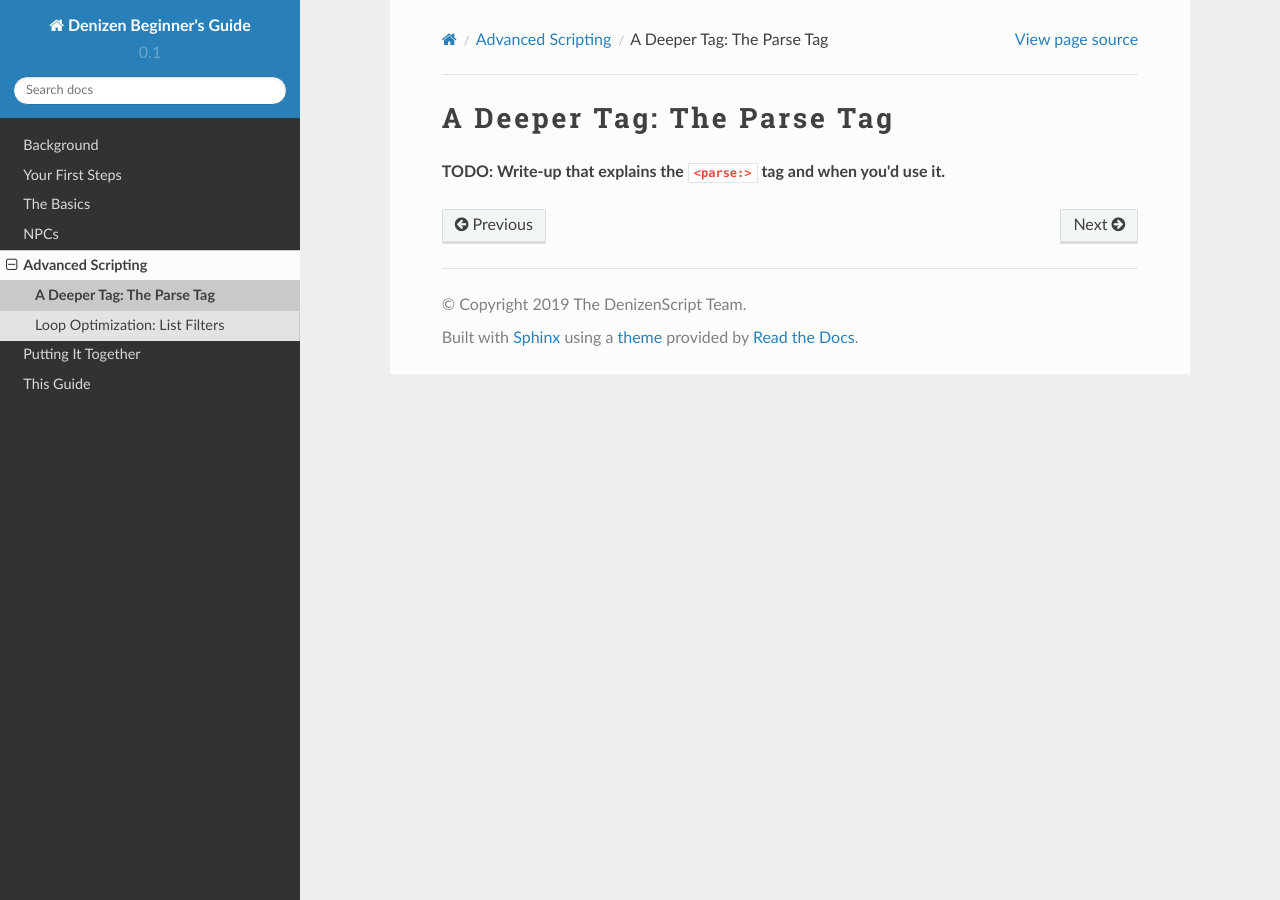
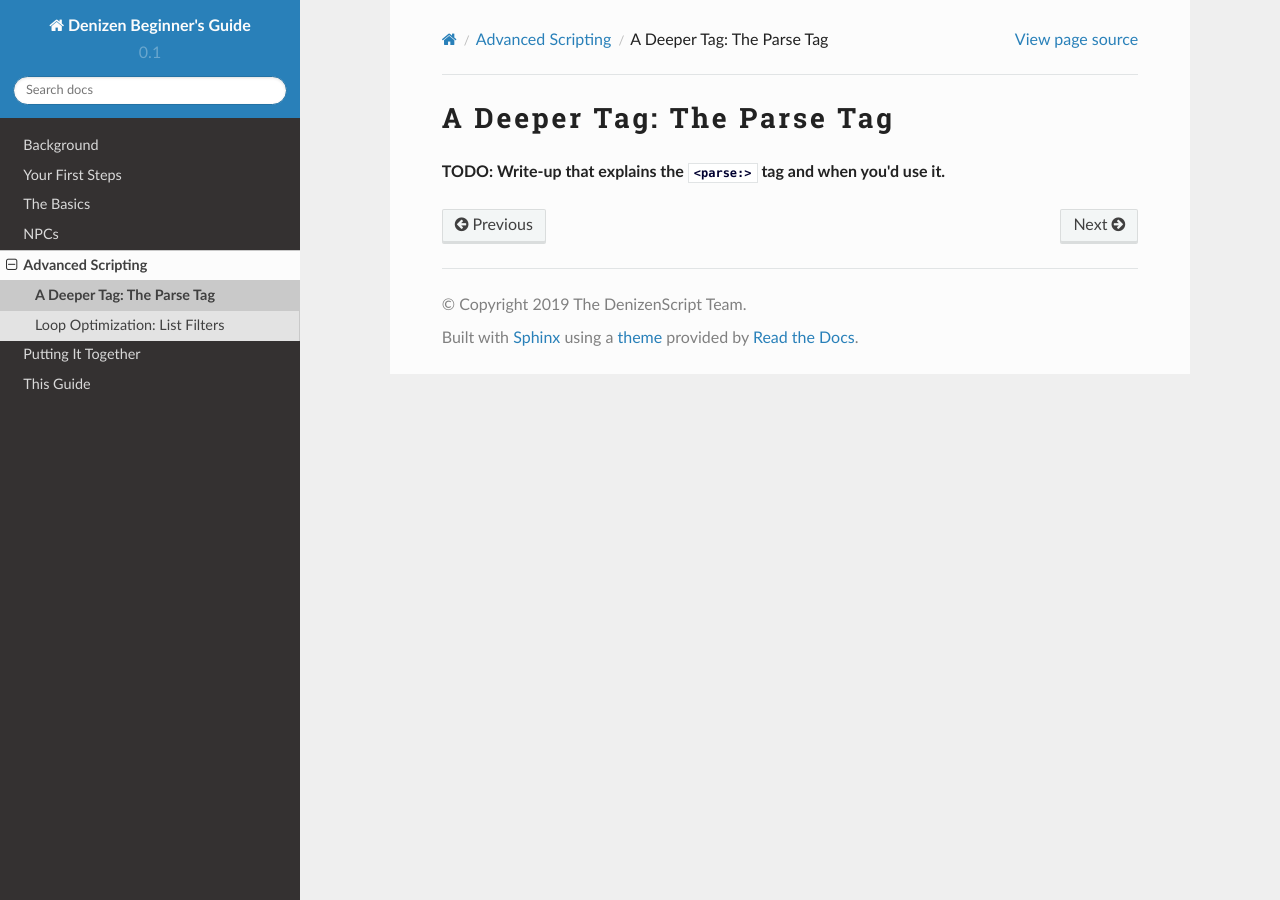
Before and after one commit to DenizenScript/Denizen-Beginners-Guide, a Sphinx documentation site: the page built from source/guides/advanced/parse-tag.md, in a window 1280 px wide. Built offline with Sphinx 7.4.7 and the Read the Docs theme 2.0.0, drawn with Linux system fonts in a browser that asks for light colours.

Commit message:
add some more handy things to the stylesheet

```diff
--- a/source/_static/css/stylesheet.css
+++ b/source/_static/css/stylesheet.css
@@ -1,13 +1,26 @@
 .wy-nav-content {
-    margin: auto;
+    margin: auto; /* Fix to make the content centered, not left-aligned */
 }
 
-h1, h2 {
+body {
+    color: #222222;
+}
+
+h1, h2 { /* Headers */
     letter-spacing: 0.1em;
 }
 
-pre {
+.parens { /* Parentheticals */
+    color: #444444;
+    font-size: 92%;
+}
+
+pre { /* Code blocks */
     background-color: #EEEEEE;
+}
+
+.rst-content code.literal { /* inline `code` */
+    color: #000030;
 }
 
 .highlight-dscript_red pre {
```
